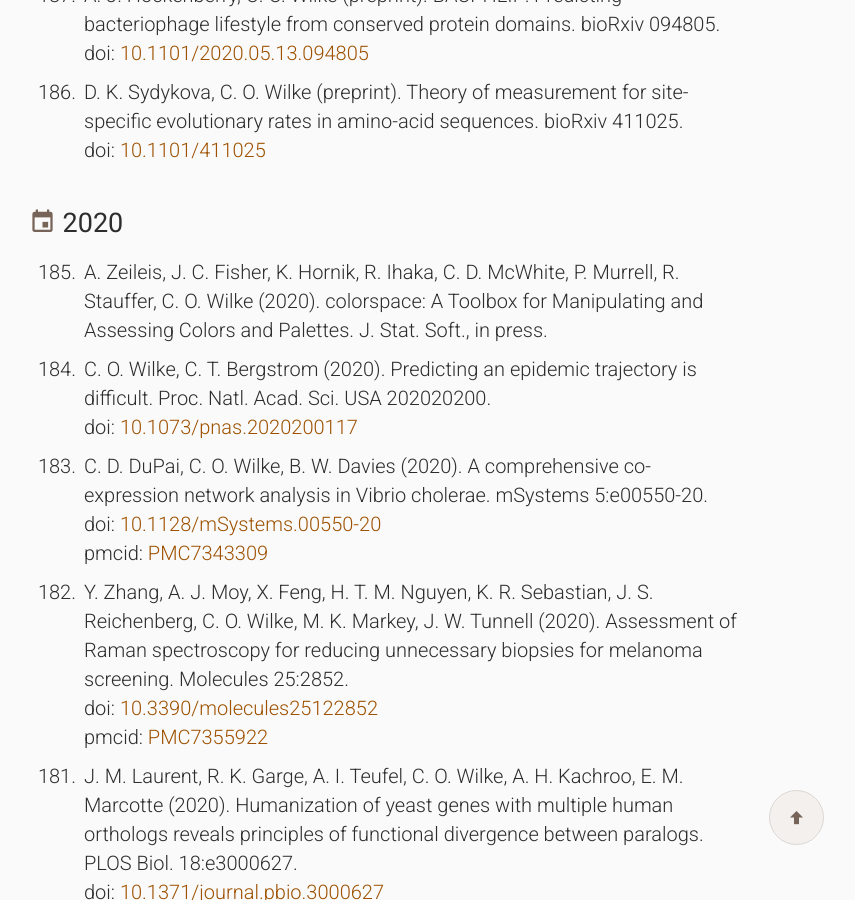
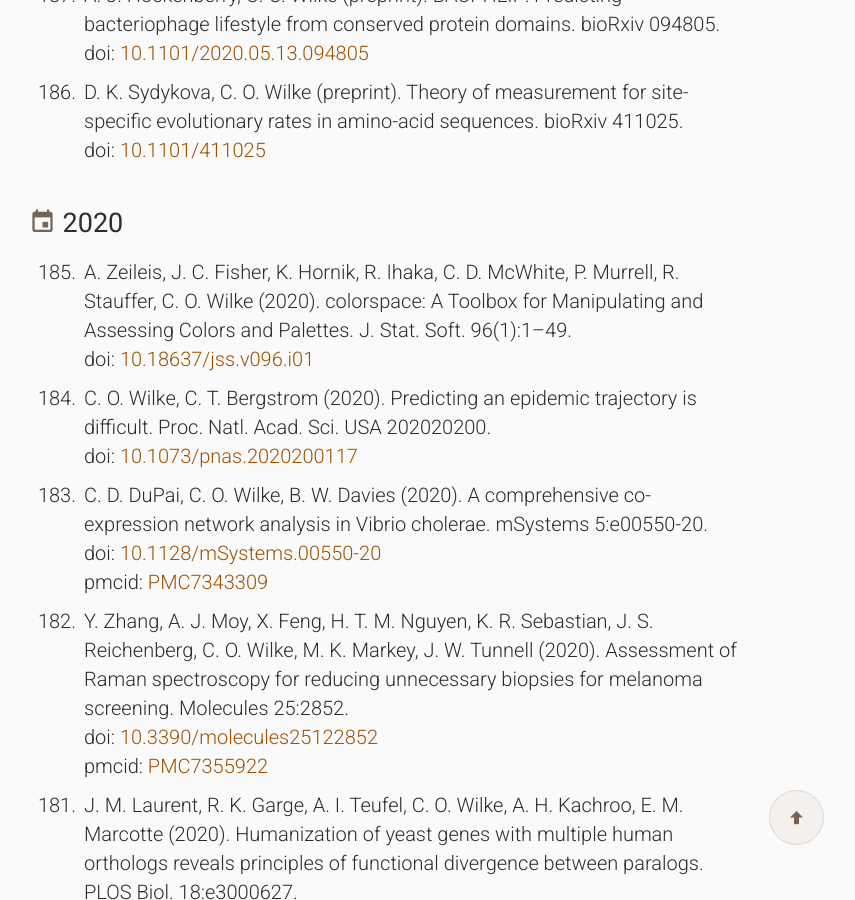
Before and after one commit to wilkelab/wilkelab.github.io, a Jekyll site: the page built from publications.html, in a window 1280 px wide and 900 px high, scrolled down 626 px. Shown: the whole window, without its empty margins (256-1111 px from the left). Built offline with Jekyll 4.4.1, drawn with Linux system fonts in a browser that asks for light colours; nearby versions of some CDN libraries.

Commit message:
update pubs

```diff
--- a/_data/publications.yml
+++ b/_data/publications.yml
@@ -31,7 +31,8 @@
 - author: A. Zeileis, J. C. Fisher, K. Hornik, R. Ihaka, C. D. McWhite, P. Murrell, R. Stauffer, C. O. Wilke
   year: 2020
   title: "colorspace: A Toolbox for Manipulating and Assessing Colors and Palettes."
-  ref: "J. Stat. Soft., in press"
+  ref: "J. Stat. Soft. 96(1):1–49"
+  doi: 10.18637/jss.v096.i01
 
 - author: C. O. Wilke, C. T. Bergstrom
   year: 2020
```
